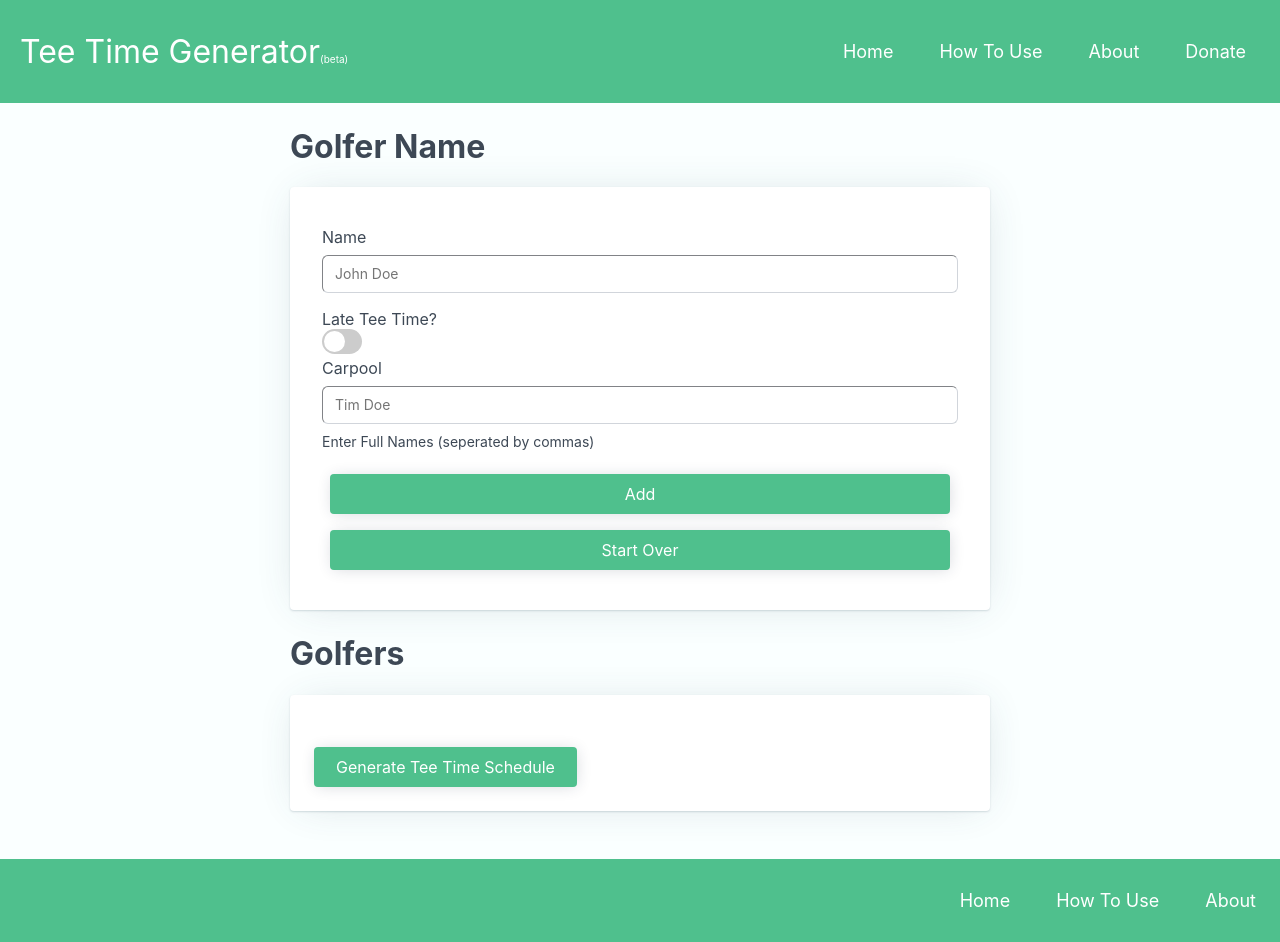
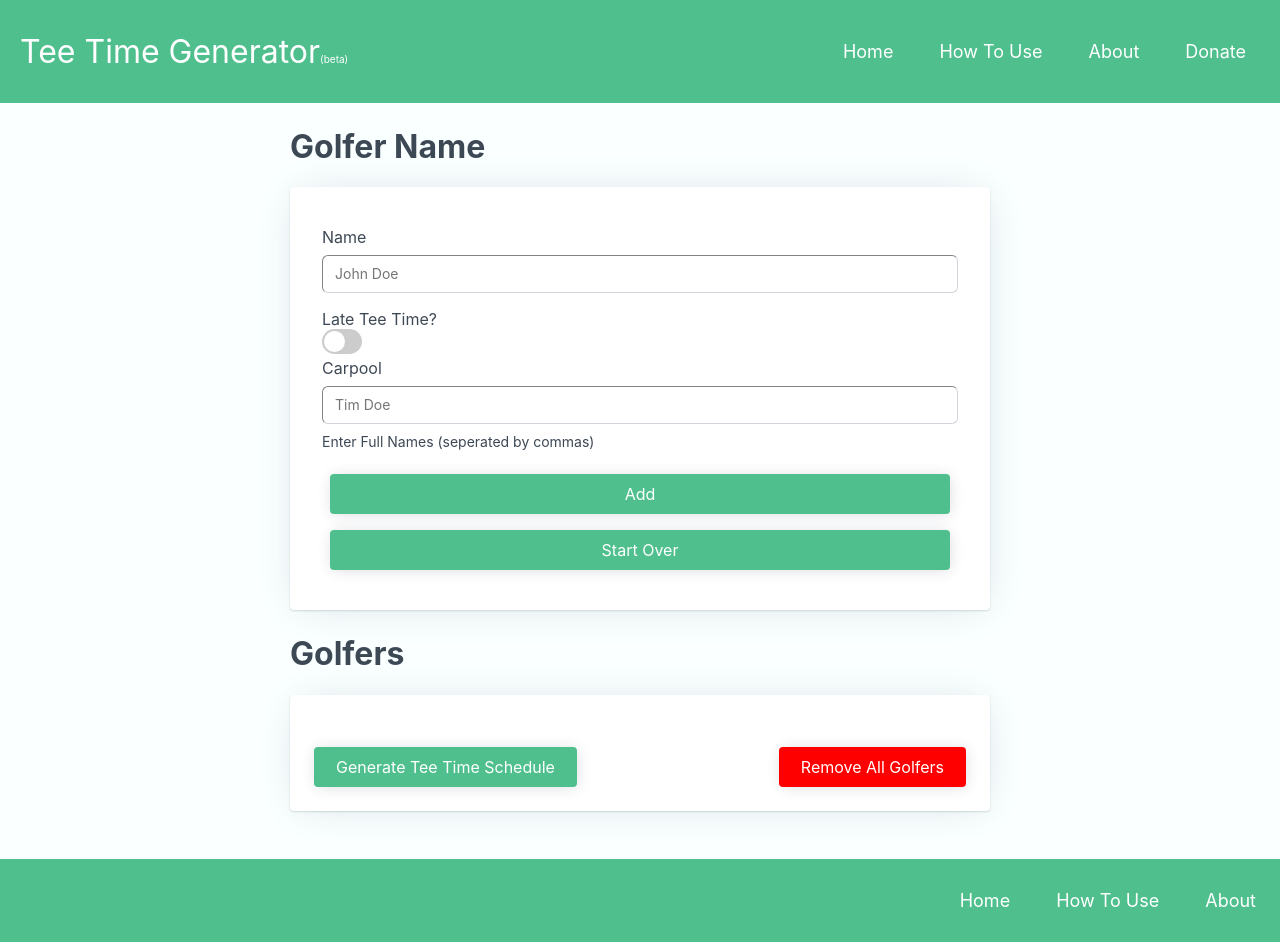
Before and after one commit to kellenwiltshire/teetime, a Vue app: page /#/ in a window 1280 px wide. Both pictures are taken after typing "Sample", "2020-01-15", "Sample", "10:30", "10:30" into the empty fields and a click on the button "Next". Built offline with nearby package versions, Linux system fonts and the light colour scheme.

Commit message:
feat: added ability to save previous golfers

```diff
--- a/src/components/CourseInformation.vue
+++ b/src/components/CourseInformation.vue
@@ -59,6 +59,7 @@ export default defineComponent({
 	setup() {
 		const store = courseStore();
 		const check = checkStore();
+
 		return { store, check };
 	},
 	data() {
--- a/src/components/GolferForm.vue
+++ b/src/components/GolferForm.vue
@@ -5,14 +5,7 @@
 			<div class="input-holder">
 				<label for="golferName">Name</label>
 				<div class="input-holder">
-					<input
-						id="golferName"
-						name="golferName"
-						type="text"
-						v-model="golferName"
-						placeholder="John Doe"
-						required
-					/>
+					<input id="golferName" name="golferName" type="text" v-model="golferName" placeholder="John Doe" required />
 				</div>
 			</div>
 
@@ -27,13 +20,7 @@
 			<div>
 				<label for="carpool">Carpool</label>
 				<div class="input-holder">
-					<input
-						id="carpool"
-						name="carpool"
-						type="text"
-						v-model="carpool"
-						placeholder="Tim Doe"
-					/>
+					<input id="carpool" name="carpool" type="text" v-model="carpool" placeholder="Tim Doe" />
 				</div>
 				<p class="input-post">Enter Full Names (seperated by commas)</p>
 			</div>
@@ -58,6 +45,12 @@ export default defineComponent({
 		const check = checkStore();
 		const schedule = scheduleStore();
 
+		const previousGolfers = localStorage.getItem('golfers');
+
+		if (previousGolfers) {
+			store.addPrevGolfers(previousGolfers);
+		}
+
 		return { store, courseInfo, check, schedule };
 	},
 	data() {
@@ -75,11 +68,12 @@ export default defineComponent({
 				restriction: this.restriction,
 				carpool: this.carpool,
 			};
-			console.log(golfer);
 			this.store.addGolfer(golfer);
 			this.golferName = '';
 			this.carpool = '';
 			this.restriction = false;
+
+			localStorage.setItem('golfers', JSON.stringify(this.store.getGolfers));
 		},
 		startOver() {
 			this.store.$reset();
--- a/src/components/GolferList.vue
+++ b/src/components/GolferList.vue
@@ -10,7 +10,10 @@
 				</div>
 			</li>
 		</ul>
-		<button @click="createSchedule">Generate Tee Time Schedule</button>
+		<div class="flex">
+			<button @click="createSchedule">Generate Tee Time Schedule</button>
+			<button @click="resetGolfers" class="red">Remove All Golfers</button>
+		</div>
 	</div>
 </template>
 
@@ -38,8 +41,14 @@ export default defineComponent({
 			this.schedStore.updateSchedule(schedule);
 			this.check.setIsSchedGenerated();
 		},
+		resetGolfers() {
+			this.golfers.$reset();
+			localStorage.removeItem('golfers');
+		},
 		remove(i: number) {
 			this.golfers.listOfGolfers.splice(i, 1);
+
+			localStorage.setItem('golfers', JSON.stringify(this.golfers.getGolfers));
 		},
 	},
 });
@@ -85,4 +94,13 @@ li {
 	cursor: pointer;
 	font-size: larger;
 }
+
+.flex {
+	display: flex;
+	justify-content: space-between;
+}
+
+.red {
+	background-color: red;
+}
 </style>
--- a/src/stores/golferStore.ts
+++ b/src/stores/golferStore.ts
@@ -19,5 +19,8 @@ export const golferStore = defineStore('golfers', {
 		addGolfer(newGolfer: Golfer) {
 			this.listOfGolfers.push(newGolfer);
 		},
+		addPrevGolfers(previousGolfers: string) {
+			this.listOfGolfers = JSON.parse(previousGolfers);
+		},
 	},
 });
```
